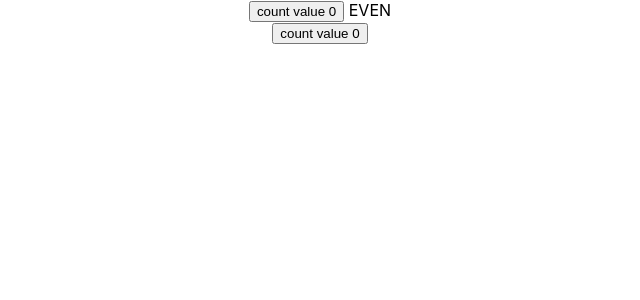
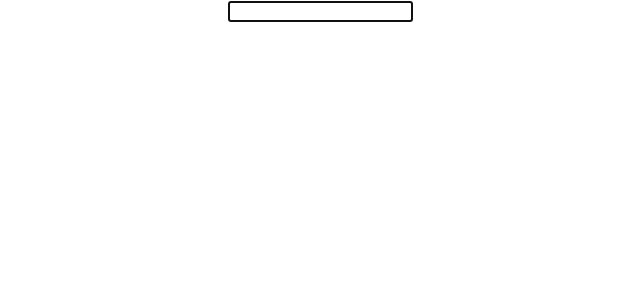
Before and after one commit to pop-dev5016/react-hooks, a React (Create React App) app: page / in a window 1280 px wide. Shown: the top 300 px of the page, without its empty margins (320-960 px from the left). Built offline with nearby package versions, Linux system fonts and the light colour scheme.

Commit message:
use ref part 1

```diff
--- a/src/App.js
+++ b/src/App.js
@@ -1,6 +1,7 @@
 import React ,{useReducer} from 'react'
 import './App.css';
-import Memocount from './Component/Memocount';
+import FocusInput from './Component/FocusInput';
+
 
 
 
@@ -9,7 +10,7 @@
   return (
 
      <div className="App">
-       <Memocount></Memocount>
+      <FocusInput></FocusInput>
      </div>
 
   )
--- /dev/null
+++ b/src/Component/FocusInput.js
@@ -0,0 +1,17 @@
+import React,{useEffect,useRef} from 'react'
+
+function FocusInput() {
+    const inputRef = useRef(null)
+    useEffect(()=>{
+        ///focus the unput element
+        inputRef.current.focus()
+    },[])
+  return (
+
+    <div>
+        <input ref={inputRef}type ="text"/>
+    </div>
+  )
+}
+
+export default FocusInput
```
